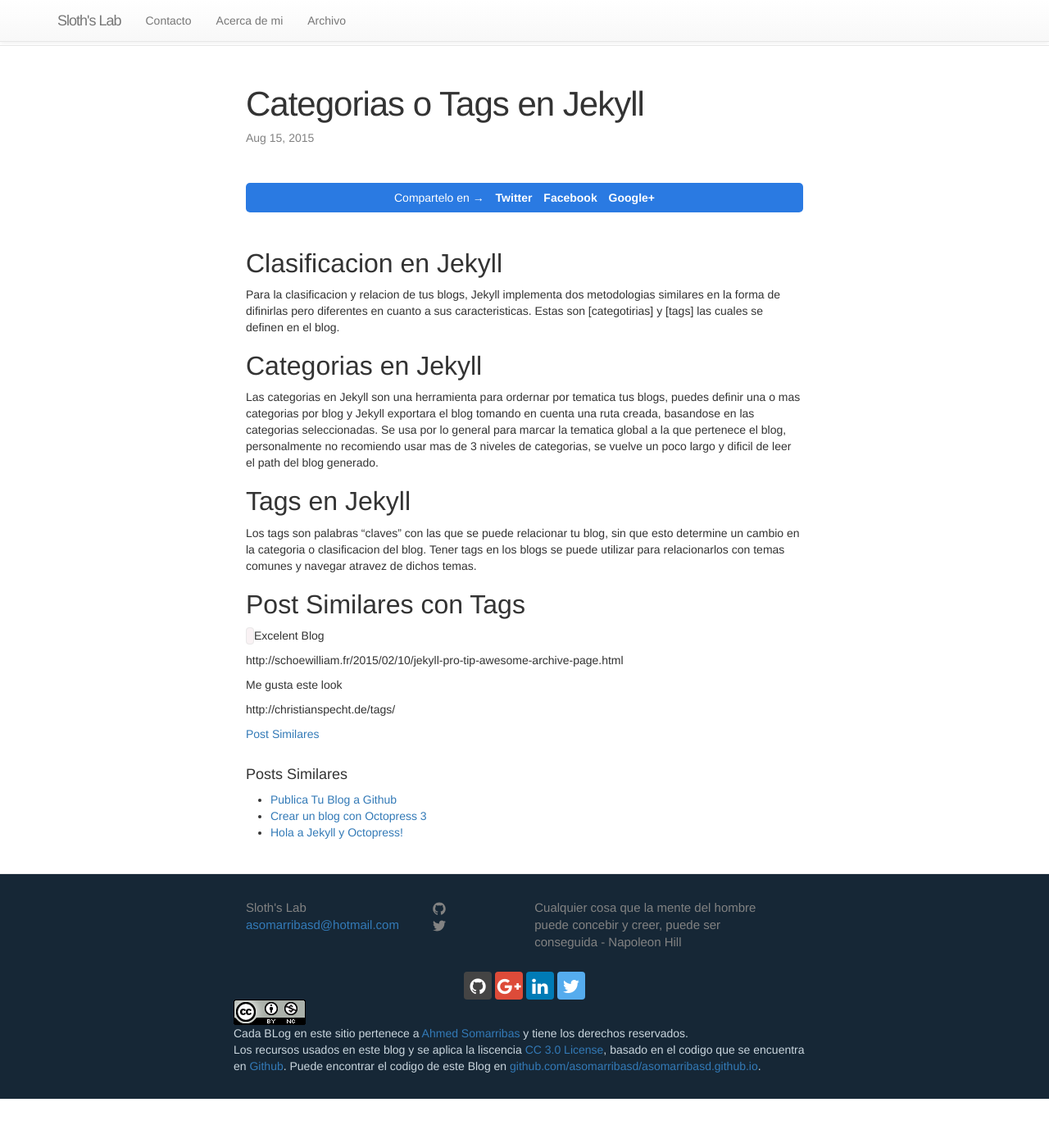
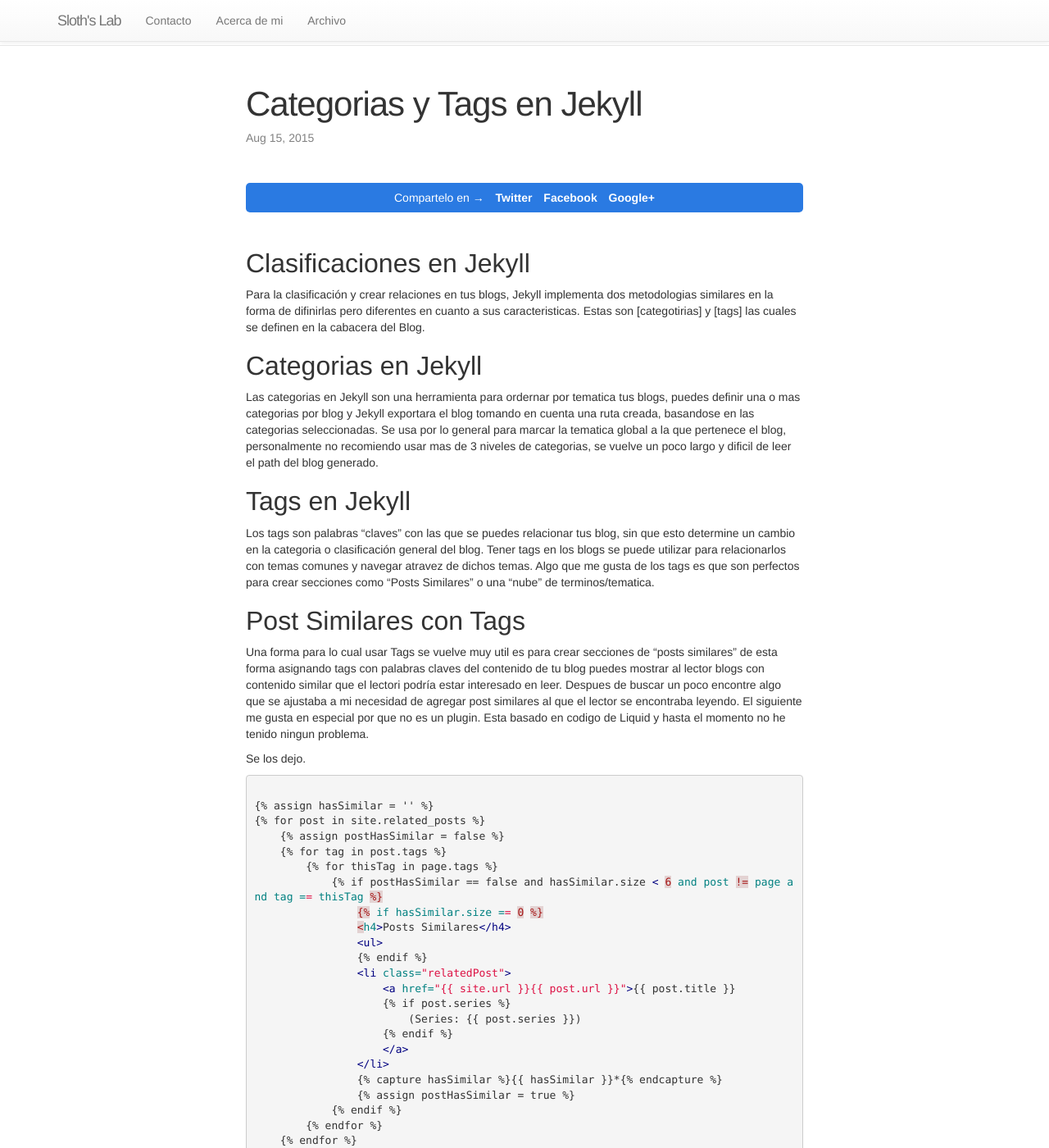
Before and after one commit to asomarribasd/asomarribasd.github.io, a Jekyll site: the page built from _posts/2015-08-15-categorias-con-Jekill.markdown, in a window 1280 px wide and 1400 px high. Shown: the whole window at 82% size. Built offline with Jekyll 4.4.1, drawn with Linux system fonts in a browser that asks for light colours; nearby versions of some CDN libraries; some of the changed text lies outside the part shown.

Commit message:
Add more clear description

```diff
--- a/_posts/2015-08-15-categorias-con-Jekill.markdown
+++ b/_posts/2015-08-15-categorias-con-Jekill.markdown
@@ -1,15 +1,15 @@
 ---
 layout: post
-title:  "Categorias o Tags en Jekyll"
+title:  "Categorias y Tags en Jekyll"
 date:   2015-08-15 18:00:00
 categories: [jekyll]
 tags: [jekyll, octopress]
 ---
 
-## Clasificacion en Jekyll
+## Clasificaciones en Jekyll
 
-Para la clasificacion y relacion de tus blogs, Jekyll implementa dos metodologias similares en la forma de difinirlas pero diferentes en cuanto a sus caracteristicas.
-Estas son [categotirias] y [tags] las cuales se definen en el blog.
+Para la clasificaci&oacute;n y crear relaciones en tus blogs, Jekyll implementa dos metodologias similares en la forma de difinirlas pero diferentes en cuanto a sus caracteristicas.
+Estas son [categotirias] y [tags] las cuales se definen en la cabacera del Blog.
 
 ## Categorias en Jekyll
 
@@ -18,23 +18,49 @@
 
 ## Tags en Jekyll
 
-Los tags son palabras "claves" con las que se puede relacionar tu blog, sin que esto determine un cambio en la categoria o clasificacion del blog.
+Los tags son palabras "claves" con las que se puedes relacionar tus blog, sin que esto determine un cambio en la categoria o clasificaci&oacute;n general del blog.
 Tener tags en los blogs se puede utilizar para relacionarlos con temas comunes y navegar atravez de dichos temas.
+Algo que me gusta de los tags es que son perfectos para crear secciones como "Posts Similares" o una "nube" de terminos/tematica.
 
 ## Post Similares con Tags
 
+Una forma para lo cual usar Tags se vuelve muy util es para crear secciones de "posts similares" de esta forma asignando tags con palabras claves del contenido de tu blog puedes mostrar al lector blogs con contenido similar que el lectori podr&iacute;a estar interesado en leer.
+Despues de buscar un poco encontre algo que se ajustaba a mi necesidad de agregar post similares al que el lector se encontraba leyendo. El siguiente me gusta en especial por que no es un plugin. Esta basado en codigo de Liquid y hasta el momento no he tenido ningun problema.
 
-<code class="ruby">
-</code>
-Excelent Blog
+Se los dejo.
 
+{% highlight html %}
 
+{% raw %}
+{% assign hasSimilar = '' %}
+{% for post in site.related_posts %}
+    {% assign postHasSimilar = false %}
+    {% for tag in post.tags %}
+        {% for thisTag in page.tags %}
+            {% if postHasSimilar == false and hasSimilar.size < 6 and post != page and tag == thisTag %}
+                {% if hasSimilar.size == 0 %}
+                <h4>Posts Similares</h4>
+                <ul>
+                {% endif %}
+                <li class="relatedPost">
+                    <a href="{{ site.url }}{{ post.url }}">{{ post.title }}
+                    {% if post.series %}
+                        (Series: {{ post.series }})
+                    {% endif %}
+                    </a>
+                </li>
+                {% capture hasSimilar %}{{ hasSimilar }}*{% endcapture %}
+                {% assign postHasSimilar = true %}
+            {% endif %}
+        {% endfor %}
+    {% endfor %}
+{% endfor %}
+{% if hasSimilar.size > 0 %}
+    </ul>
+{% endif %}
+{% endraw %}
+{% endhighlight %}
 
-http://schoewilliam.fr/2015/02/10/jekyll-pro-tip-awesome-archive-page.html
-
-Me gusta este look
-
-http://christianspecht.de/tags/<br />
-
-
-[Post Similares](http://zhangwenli.com/blog/2014/07/15/jekyll-related-posts-without-plugin/)
+Este codigo es autoria de
+[Post Similares](http://zhangwenli.com/blog/2014/07/15/jekyll-related-posts-without-plugin/) y funciona a la perfeccion.
+Con unas pocas modificaciones pueden verlo funcionando en la parte inferior del blog.
```
